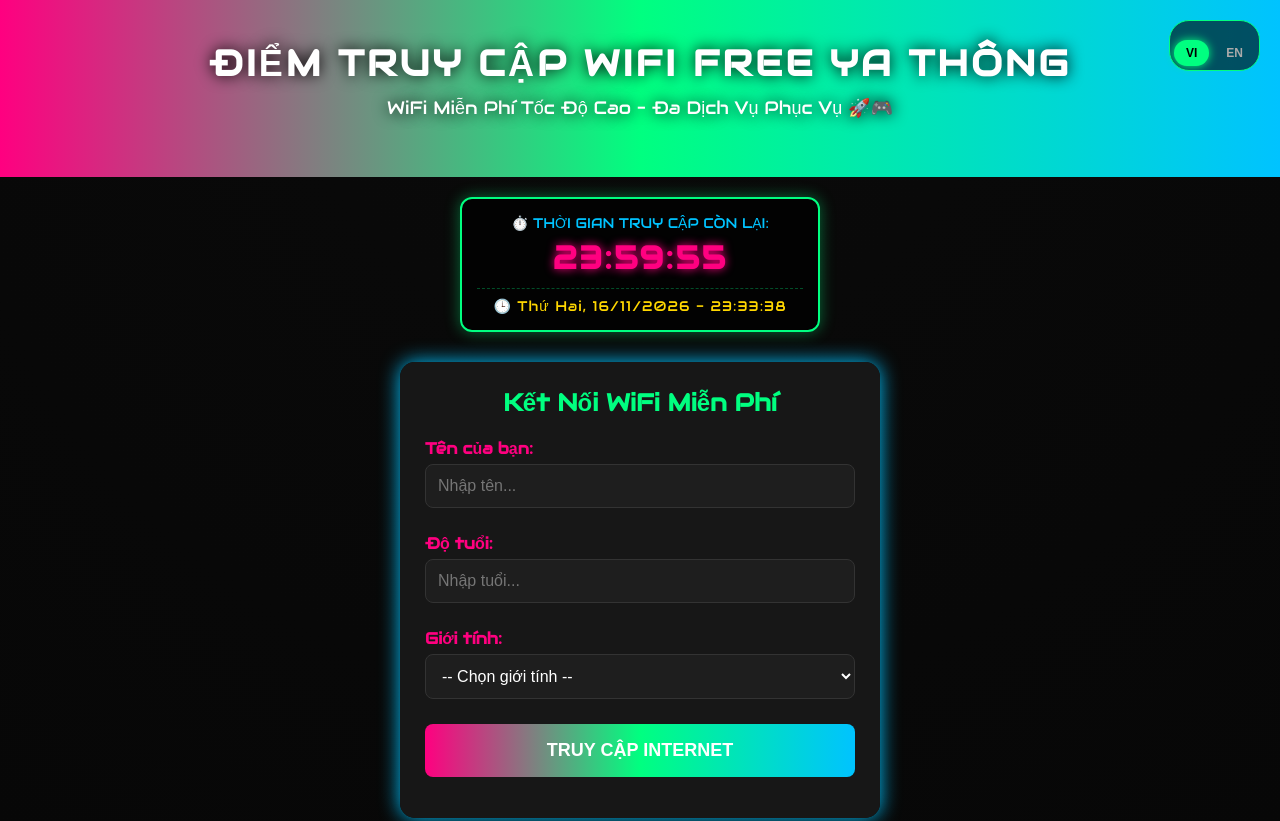
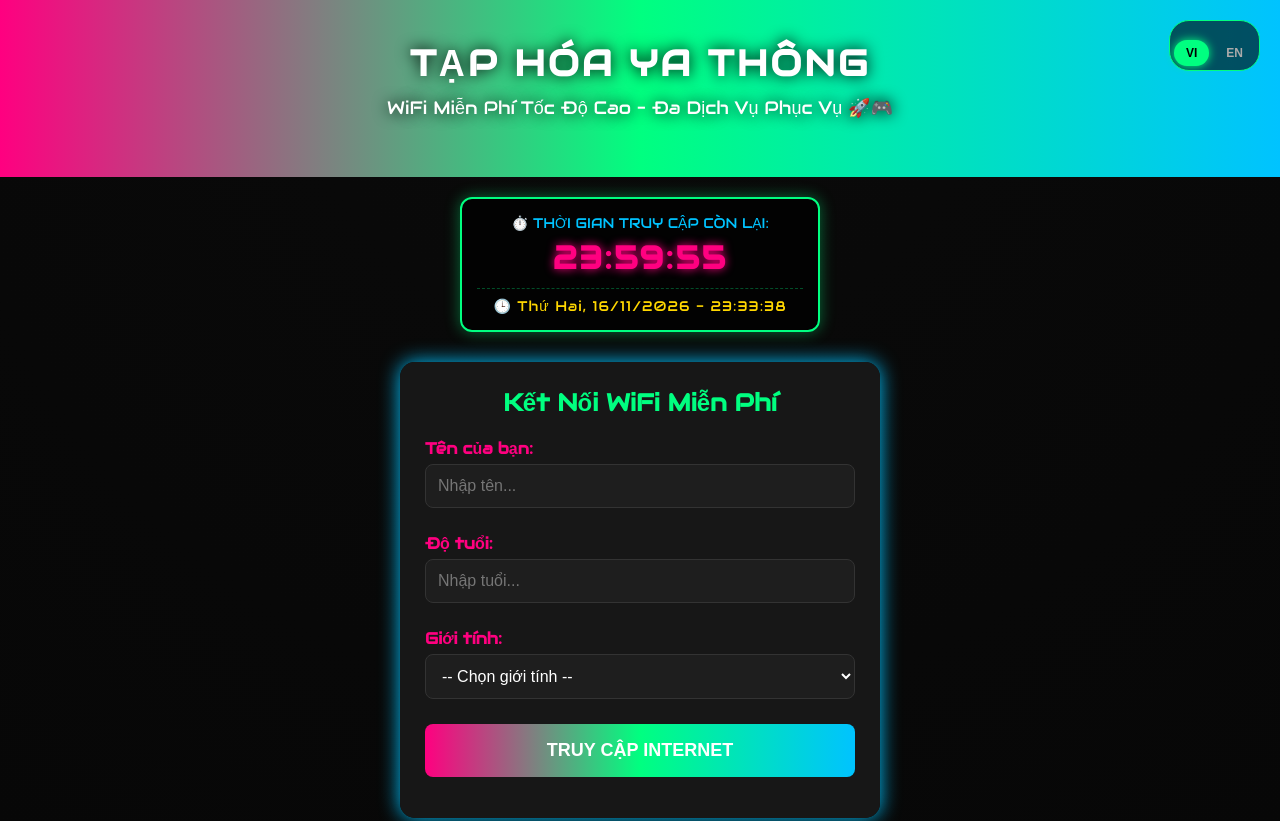
Before and after one commit to Thong8989/wifi-marketing, a plain HTML site: page index.html in a window 1280 px wide. Shown: the top 821 px of the page. Drawn offline with Linux system fonts and the light colour scheme.

Commit message:
Update index.html

```diff
--- a/index.html
+++ b/index.html
@@ -3,7 +3,7 @@
 <head>
   <meta charset="UTF-8">
   <meta name="viewport" content="width=device-width, initial-scale=1.0">
-  <title>Access Point Free - Đa Dịch Vụ & WiFi Free</title>
+  <title>Tạp Hóa Ya Thông - Đa Dịch Vụ & WiFi Gaming</title>
 
   <!-- CÁC THẺ KHAI BÁO ICON CHO TRANG WEB -->
   <link rel="icon" type="image/png" href="favicon-96x96.png" sizes="96x96" />
@@ -405,8 +405,8 @@
       <button class="lang-btn" id="btnEn" onclick="setLanguage('en')">EN</button>
     </div>
 
-    <h1 data-key="mainTitle">Access Point Free</h1>
-    <p data-key="mainSubtitle"> Wifi Free – Đa Dịch Vụ Phục Vụ 🚀🎮</p>
+    <h1 data-key="mainTitle">Tạp Hóa Ya Thông</h1>
+    <p data-key="mainSubtitle">WiFi Miễn Phí Tốc Độ Cao – Đa Dịch Vụ Phục Vụ 🚀🎮</p>
   </header>
 
   <!-- BỘ ĐẾM NGƯỢC & NGÀY THÁNG NĂM GIỜ -->
@@ -584,7 +584,7 @@
   <footer>
     <p class="hotline">📞 Hotline / Zalo: 0823611673</p>
     <p data-key="fbText">💬 Facebook Cá Nhân: <a href="https://www.facebook.com/thong.ya.52" target="_blank" rel="noopener noreferrer" style="color: #00c3ff; text-decoration: none; font-weight: bold;">Ya Thông (Kết nối ngay)</a></p>
-    <p data-key="footerSlogan">Cảm ơn vì đã đọc hết  – Phục vụ tận tâm!</p>
+    <p data-key="footerSlogan">Tạp Hóa Ya Thông – Phục vụ tận tâm!</p>
 
     <div class="copyright">
       © <span id="currentYear"></span> <strong>Tạp Hóa Ya Thông</strong>. <span data-key="rightsText">Bảo lưu mọi quyền</span>.<br>
@@ -598,7 +598,7 @@
     // --- BỘ TỪ ĐIỂN ĐA NGÔN NGỮ (VI / EN) ---
     const dict = {
       vi: {
-        mainTitle: "Điểm truy cập Wifi Free Ya Thông",
+        mainTitle: "Tạp Hóa Ya Thông",
         mainSubtitle: "WiFi Miễn Phí Tốc Độ Cao – Đa Dịch Vụ Phục Vụ 🚀🎮",
         timerTitle: "⏱️ Thời gian truy cập còn lại:",
         wifiFormTitle: "Kết Nối WiFi Miễn Phí",
@@ -714,11 +714,9 @@
     function setLanguage(lang) {
       document.getElementById('htmlRoot').setAttribute('lang', lang);
 
-      // Đổi trạng thái active nút bấm
       document.getElementById('btnVi').classList.toggle('active', lang === 'vi');
       document.getElementById('btnEn').classList.toggle('active', lang === 'en');
 
-      // Cập nhật text cho các thẻ có data-key
       const elements = document.querySelectorAll('[data-key]');
       elements.forEach(el => {
         const key = el.getAttribute('data-key');
@@ -727,7 +725,6 @@
         }
       });
 
-      // Cập nhật placeholder cho input
       const inputs = document.querySelectorAll('[data-placeholder]');
       inputs.forEach(input => {
         const pKey = input.getAttribute('data-placeholder');
@@ -736,11 +733,9 @@
         }
       });
 
-      // Lưu lựa chọn ngôn ngữ của người dùng vào localStorage
       localStorage.setItem('preferred_lang', lang);
     }
 
-    // Tự động khôi phục ngôn ngữ đã chọn trước đó (nếu có)
     window.addEventListener('DOMContentLoaded', () => {
       const savedLang = localStorage.getItem('preferred_lang') || 'vi';
       setLanguage(savedLang);
```
